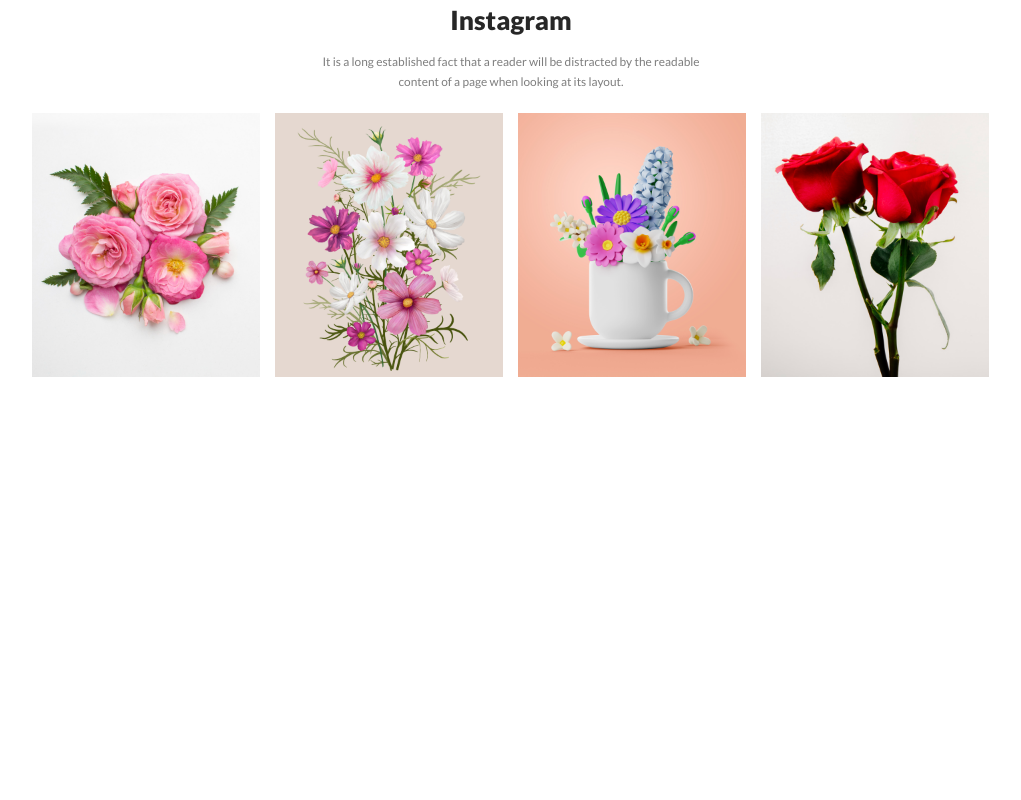
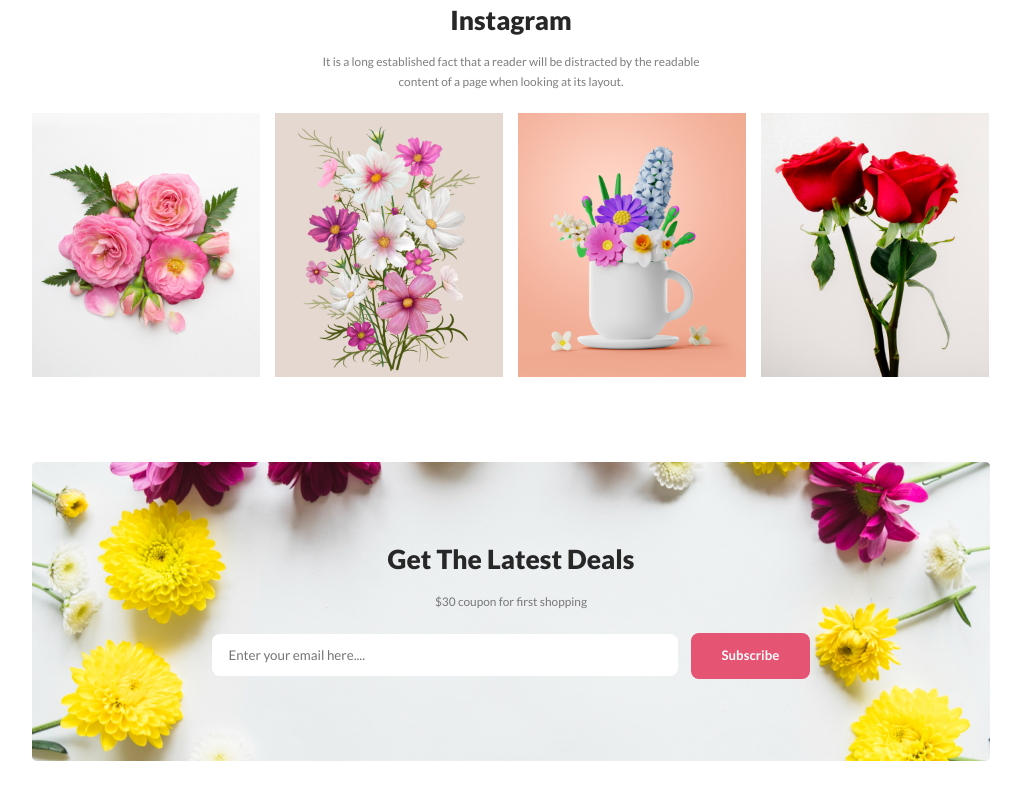
Before and after one commit to jiadalfahmid/Flower-shop, a plain HTML site: page index.html in a window 1280 px wide. Shown: the part 2114-2914 px from the top of the page, without its empty margins (129-1150 px from the left). Before the commit the page ends 2491 px from the top, so only its background shows below. Drawn offline with Linux system fonts and the light colour scheme.

Commit message:
Newsletter section added

```diff
--- a/css/style.css
+++ b/css/style.css
@@ -206,4 +206,27 @@
   margin: 0px auto 21.12px;
 }
 /* instagram section ends */
+/* newsletter section starts */
+.newsletter{
+  background: url('../images/Rectangle.png');
+  background-size: cover;
+  background-repeat: no-repeat;
+  background-position: center;
+  display: flex;
+  justify-content: center;
+  flex-direction: column;
+  align-items: center;
+  height: 299px;
+  margin: 85px auto;
+}
+
+.newsletter input[type="email"]{
+  border: none;
+  padding: 16px;
+  width: 465.69px;
+  height: 42.62px;
+  border-radius: 8px;
+  margin-right: 10px;
+}
+/* newsletter section ends */
 /* body ends */
--- a/index.html
+++ b/index.html
@@ -85,5 +85,15 @@
     <div class="insta-images"><img src="./images/pink rose.png" alt=""><img src="./images/purple.png" alt=""><img src="./images/mug.png" alt=""><img src="./images/red rose.png" alt=""></div>
   </section>
  <!-- instagram section ends -->
+  <!-- newsletter section starts -->
+  <section class="newsletter container">
+    <h1 class="title">Get The Latest Deals</h1>
+    <p class="para">$30 coupon for first shopping</p>
+    <form action="" class="form">
+      <input type="email" placeholder="Enter your email here....">
+      <input class="btn" type="submit" value="Subscribe">
+    </form>
+   </section>
+  <!-- newsletter section ends -->
 </body>
 </html>
```
